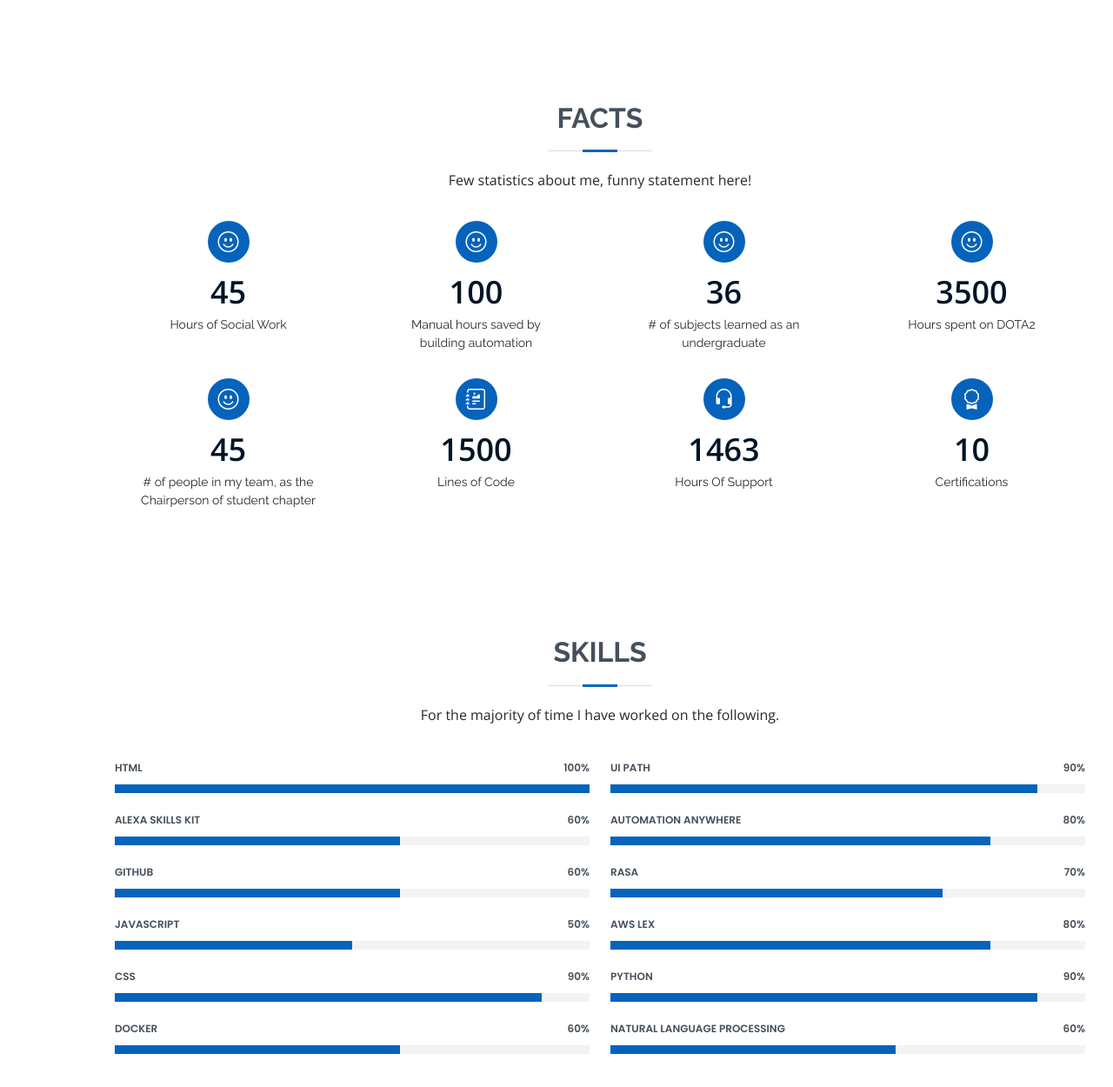
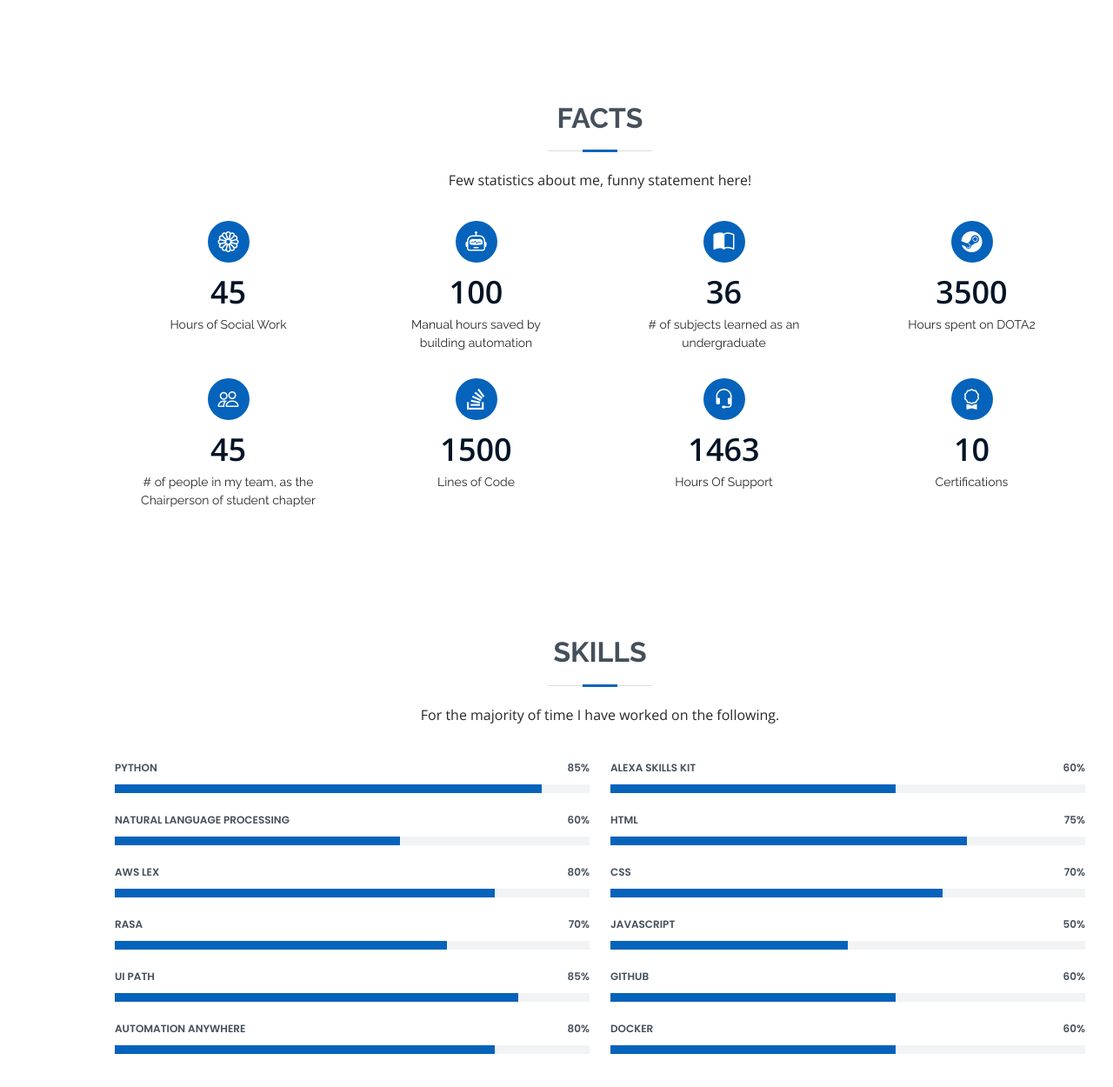
Before and after one commit to maharshalmighty/maharshalmighty.github.io, a plain HTML site: page index.html in a window 1280 px wide. Shown: the part 1458-2708 px from the top of the page at 87% size. Drawn offline with nearby package versions, Linux system fonts and the light colour scheme.

Commit message:
Minor Changes
Changes to the emoticons for the facts section, added more description for the Resume section

```diff
--- a/index.html
+++ b/index.html
@@ -65,8 +65,6 @@
       <p>I'm <span class="typed" data-typed-items="Developer,Student,Gamer"></span></p>
       <div class="social-links">
         <a href="https://github.com/maharshalmighty" class="github"><i class="bx bxl-github"></i></a>
-        <a href="https://www.facebook.com/maharshalmighty/" class="facebook"><i class="bx bxl-facebook"></i></a>
-        <a href="https://www.instagram.com/maharsh_bhagat/" class="instagram"><i class="bx bxl-instagram"></i></a>
         <a href="https://www.linkedin.com/in/maharsh-patel" class="linkedin"><i class="bx bxl-linkedin"></i></a>
       </div>
     </div>
@@ -133,35 +131,35 @@
 
           <div class="col-lg-3 col-md-6">
             <div class="count-box">
-              <i class="bi bi-emoji-smile"></i>
+              <i class="bi bi-flower1"></i>
               <span data-purecounter-start="0" data-purecounter-end="45" data-purecounter-duration="1" class="purecounter"></span>
               <p>Hours of Social Work</p>
             </div>
           </div>
           <div class="col-lg-3 col-md-6">
             <div class="count-box">
-              <i class="bi bi-emoji-smile"></i>
+              <i class="bi bi-robot"></i>
               <span data-purecounter-start="0" data-purecounter-end="100" data-purecounter-duration="1" class="purecounter"></span>
               <p>Manual hours saved by building automation</p>
             </div>
           </div>
           <div class="col-lg-3 col-md-6">
             <div class="count-box">
-              <i class="bi bi-emoji-smile"></i>
+              <i class="bi bi-book-half"></i>
               <span data-purecounter-start="0" data-purecounter-end="36" data-purecounter-duration="1" class="purecounter"></span>
               <p># of subjects learned as an undergraduate</p>
             </div>
           </div>
           <div class="col-lg-3 col-md-6">
             <div class="count-box">
-              <i class="bi bi-emoji-smile"></i>
+              <i class="bi bi-steam"></i>
               <span data-purecounter-start="0" data-purecounter-end="3500" data-purecounter-duration="1" class="purecounter"></span>
               <p>Hours spent on DOTA2</p>
             </div>
           </div>
           <div class="col-lg-3 col-md-6">
             <div class="count-box">
-              <i class="bi bi-emoji-smile"></i>
+              <i class="bi bi-people"></i>
               <span data-purecounter-start="0" data-purecounter-end="45" data-purecounter-duration="1" class="purecounter"></span>
               <p># of people in my team, as the Chairperson of student chapter</p>
             </div>
@@ -169,7 +167,7 @@
 
           <div class="col-lg-3 col-md-6 mt-5 mt-md-0">
             <div class="count-box">
-              <i class="bi bi-journal-richtext"></i>
+              <i class="bi bi-stack-overflow"></i>
               <span data-purecounter-start="0" data-purecounter-end="1500" data-purecounter-duration="1" class="purecounter"></span>
               <p>Lines of Code</p>
             </div>
@@ -208,58 +206,20 @@
         <div class="row skills-content">
 
           <div class="col-lg-6">
-
             <div class="progress">
-              <span class="skill">HTML <i class="val">100%</i></span>
+              <span class="skill">Python <i class="val">85%</i></span>
               <div class="progress-bar-wrap">
-                <div class="progress-bar" role="progressbar" aria-valuenow="100" aria-valuemin="0" aria-valuemax="100"></div>
+                <div class="progress-bar" role="progressbar" aria-valuenow="90" aria-valuemin="0" aria-valuemax="100"></div>
               </div>
             </div>
             <div class="progress">
-              <span class="skill">Alexa Skills Kit <i class="val">60%</i></span>
+              <span class="skill">Natural Language Processing <i class="val">60%</i></span>
               <div class="progress-bar-wrap">
                 <div class="progress-bar" role="progressbar" aria-valuenow="60" aria-valuemin="0" aria-valuemax="100"></div>
               </div>
             </div>
             <div class="progress">
-              <span class="skill">Github <i class="val">60%</i></span>
-              <div class="progress-bar-wrap">
-                <div class="progress-bar" role="progressbar" aria-valuenow="60" aria-valuemin="0" aria-valuemax="100"></div>
-              </div>
-            </div>
-            <div class="progress">
-              <span class="skill">JavaScript <i class="val">50%</i></span>
-              <div class="progress-bar-wrap">
-                <div class="progress-bar" role="progressbar" aria-valuenow="50" aria-valuemin="0" aria-valuemax="100"></div>
-              </div>
-            </div>
-
-            <div class="progress">
-              <span class="skill">CSS <i class="val">90%</i></span>
-              <div class="progress-bar-wrap">
-                <div class="progress-bar" role="progressbar" aria-valuenow="90" aria-valuemin="0" aria-valuemax="100"></div>
-              </div>
-            </div>
-
-            <div class="progress">
-              <span class="skill">Docker <i class="val">60%</i></span>
-              <div class="progress-bar-wrap">
-                <div class="progress-bar" role="progressbar" aria-valuenow="60" aria-valuemin="0" aria-valuemax="100"></div>
-              </div>
-            </div>
-
-          </div>
-
-          <div class="col-lg-6">
-
-            <div class="progress">
-              <span class="skill">Ui Path <i class="val">90%</i></span>
-              <div class="progress-bar-wrap">
-                <div class="progress-bar" role="progressbar" aria-valuenow="90" aria-valuemin="0" aria-valuemax="100"></div>
-              </div>
-            </div>
-            <div class="progress">
-              <span class="skill">Automation Anywhere <i class="val">80%</i></span>
+              <span class="skill">AWS LEX <i class="val">80%</i></span>
               <div class="progress-bar-wrap">
                 <div class="progress-bar" role="progressbar" aria-valuenow="80" aria-valuemin="0" aria-valuemax="100"></div>
               </div>
@@ -271,21 +231,52 @@
               </div>
             </div>
             <div class="progress">
-              <span class="skill">AWS LEX <i class="val">80%</i></span>
+              <span class="skill">Ui Path <i class="val">85%</i></span>
+              <div class="progress-bar-wrap">
+                <div class="progress-bar" role="progressbar" aria-valuenow="85" aria-valuemin="0" aria-valuemax="100"></div>
+              </div>
+            </div>
+            <div class="progress">
+              <span class="skill">Automation Anywhere <i class="val">80%</i></span>
               <div class="progress-bar-wrap">
                 <div class="progress-bar" role="progressbar" aria-valuenow="80" aria-valuemin="0" aria-valuemax="100"></div>
               </div>
             </div>
+          </div>
 
+          <div class="col-lg-6">
             <div class="progress">
-              <span class="skill">Python <i class="val">90%</i></span>
+              <span class="skill">Alexa Skills Kit <i class="val">60%</i></span>
               <div class="progress-bar-wrap">
-                <div class="progress-bar" role="progressbar" aria-valuenow="90" aria-valuemin="0" aria-valuemax="100"></div>
+                <div class="progress-bar" role="progressbar" aria-valuenow="60" aria-valuemin="0" aria-valuemax="100"></div>
               </div>
             </div>
-
             <div class="progress">
-              <span class="skill">Natural Language Processing <i class="val">60%</i></span>
+              <span class="skill">HTML <i class="val">75%</i></span>
+              <div class="progress-bar-wrap">
+                <div class="progress-bar" role="progressbar" aria-valuenow="75" aria-valuemin="0" aria-valuemax="100"></div>
+              </div>
+            </div>
+            <div class="progress">
+              <span class="skill">CSS <i class="val">70%</i></span>
+              <div class="progress-bar-wrap">
+                <div class="progress-bar" role="progressbar" aria-valuenow="70" aria-valuemin="0" aria-valuemax="100"></div>
+              </div>
+            </div>
+            <div class="progress">
+              <span class="skill">JavaScript <i class="val">50%</i></span>
+              <div class="progress-bar-wrap">
+                <div class="progress-bar" role="progressbar" aria-valuenow="50" aria-valuemin="0" aria-valuemax="100"></div>
+              </div>
+            </div>
+            <div class="progress">
+              <span class="skill">Github <i class="val">60%</i></span>
+              <div class="progress-bar-wrap">
+                <div class="progress-bar" role="progressbar" aria-valuenow="60" aria-valuemin="0" aria-valuemax="100"></div>
+              </div>
+            </div>
+            <div class="progress">
+              <span class="skill">Docker <i class="val">60%</i></span>
               <div class="progress-bar-wrap">
                 <div class="progress-bar" role="progressbar" aria-valuenow="60" aria-valuemin="0" aria-valuemax="100"></div>
               </div>
@@ -322,7 +313,7 @@
               <h4>Bachelor of Engineering in Information Technology</h4>
               <h5>2015 - 2019</h5>
               <p><em>K.J Somaiya College of Engineering and Information Technology, India</em></p>
-              <p>I acquired the necessary foundations required to be able to pursue a career in Technology.</p>
+              <p>I acquired the necessary foundations required to be able to pursue a career in Technology. Few courses that I found intresting were - Digital Image Processing, Intelligent Systems and Cloud Computing.</p>
             </div>
           </div>
           <div class="col-lg-6">
@@ -332,7 +323,7 @@
               <h5>2019 - 2022</h5>
               <p><em>Cognizant Technology Solutions, India </em></p>
               <ul>
-                <li>My experiences here have moulded me into an aware Professional from a clueless fresher.</li>
+                <li>My experiences here have moulded me into an aware Professional from a clueless fresher. I also worked on intresting use cases involving building chatbots solutions.</li>
               </ul>
             </div>
             <div class="resume-item">
@@ -656,8 +647,6 @@
       <p>"Fear is death, fear is sin, fear is hell, fear is unrighteousness, fear is wrong life"- Swami Vivekanada</p>
       <div class="social-links">
         <!--<a href="#" class="twitter"><i class="bx bxl-twitter"></i></a>-->
-        <a href="https://www.facebook.com/maharshalmighty/" class="facebook"><i class="bx bxl-facebook"></i></a>
-        <a href="https://www.instagram.com/maharsh_bhagat/" class="instagram"><i class="bx bxl-instagram"></i></a>
         <a href="https://github.com/maharshalmighty" class="github"><i class="bx bxl-github"></i></a>
         <a href="https://www.linkedin.com/in/maharsh-patel" class="linkedin"><i class="bx bxl-linkedin"></i></a>
       </div>
```
Also changed, not shown: assets/img/portfolio/robot.jpg.
